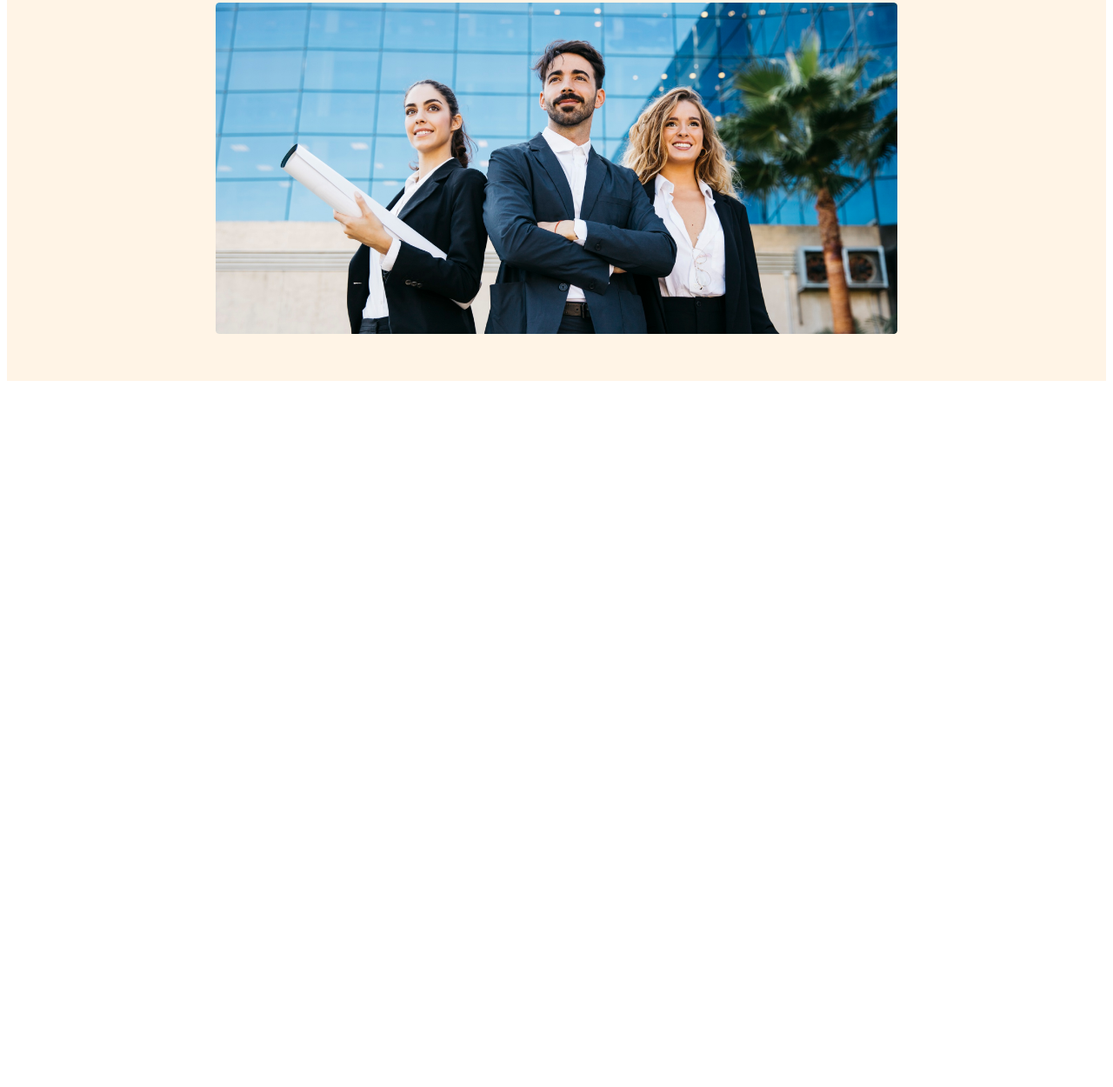
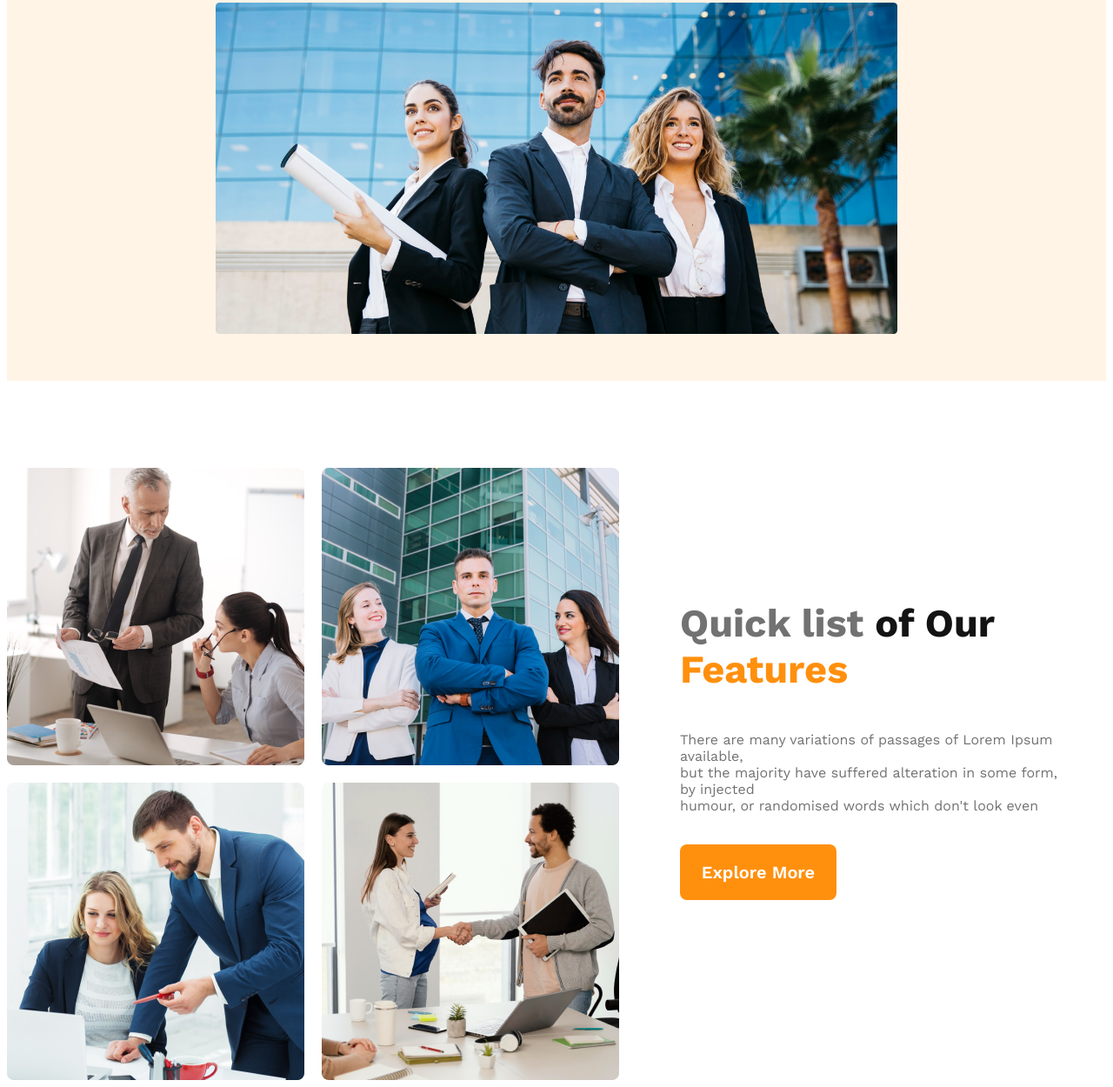
Before and after one commit to Siam1894/g3-landing-pages, a plain HTML site: page index.html in a window 1280 px wide. Shown: the part 689-1939 px from the top of the page at 87% size. Before the commit the page ends 1135 px from the top, so only its background shows below. Drawn offline with nearby package versions, Linux system fonts and the light colour scheme.

Commit message:
team container designing

```diff
--- a/index.css
+++ b/index.css
@@ -99,3 +99,47 @@ nav li a
     }
 
 }
+/*heder section finish*/
+
+main {
+    max-width: 1440px;
+    margin: 0 auto;
+}
+/*teams styles*/
+.teams-container
+{
+    display: flex;
+    align-items: center;
+
+}
+.teams-img-container
+{
+    display: grid;
+    grid-template-columns: repeat(2, 1fr);
+    gap: 20px;
+    margin-top: 100px
+
+}
+.teams-content
+{
+    padding-left: 70px;
+    padding-right: 50px;
+
+}
+.list
+{
+    color:#727272;
+}
+.of{
+    color:#131313;
+}
+.team-title
+{
+    font-size: 45px;
+    font-weight: 700;
+    color: #FF900E;
+}
+.teams-description
+{
+    color: #727272;
+}
--- a/index.html
+++ b/index.html
@@ -29,10 +29,25 @@
             <img class="banner-img" src="images/banner.png" alt="">
 
         </div>
+    </header>
+    <!--heder section finish-->
+    <main>
+<section class="teams-container">
+    <div class="teams-img-container">
+        <img src="images/team1.png" alt="">
+        <img src="images/team2.png" alt="">
+        <img src="images/team3.png" alt="">
+        <img src="images/team4.png" alt="">
 
+    </div>
+    <div class="teams-content">
+        <h3 class="team-title"><span class="list">Quick list</span><span class="of"> of Our</span><br> Features</h3>
+        <p class="teams-description">There are many variations of passages of Lorem Ipsum available,<br> but the majority have suffered alteration in some form, by injected <br> humour, or randomised words which don't look even</p>
+        <br>
+        <button class="primary-btn">Explore More</button>
 
-    </header>
-    <main>
+    </div>
+</section>
 
     </main>
     <footer>
```
